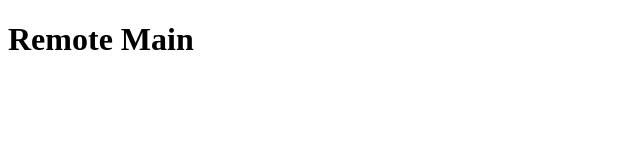
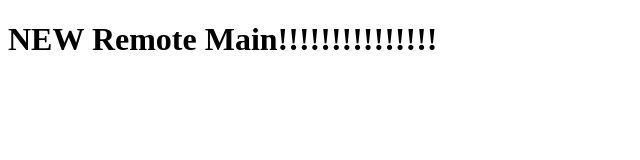
Before and after one commit to Alex-Kryzhanovskyi/testRepo, a plain HTML site: page folder2/index.html in a window 1280 px wide. Shown: the whole page, without its empty margins (0-640 px from the left). Drawn offline with Linux system fonts and the light colour scheme.

Commit message:
Update index.html NEW_REMOTE

```diff
--- a/folder2/index.html
+++ b/folder2/index.html
@@ -6,6 +6,6 @@
   <title>Document</title>
 </head>
 <body>
-  <h1>Remote Main</h1>
+  <h1>NEW Remote Main!!!!!!!!!!!!!!!</h1>
 </body>
 </html>
```
